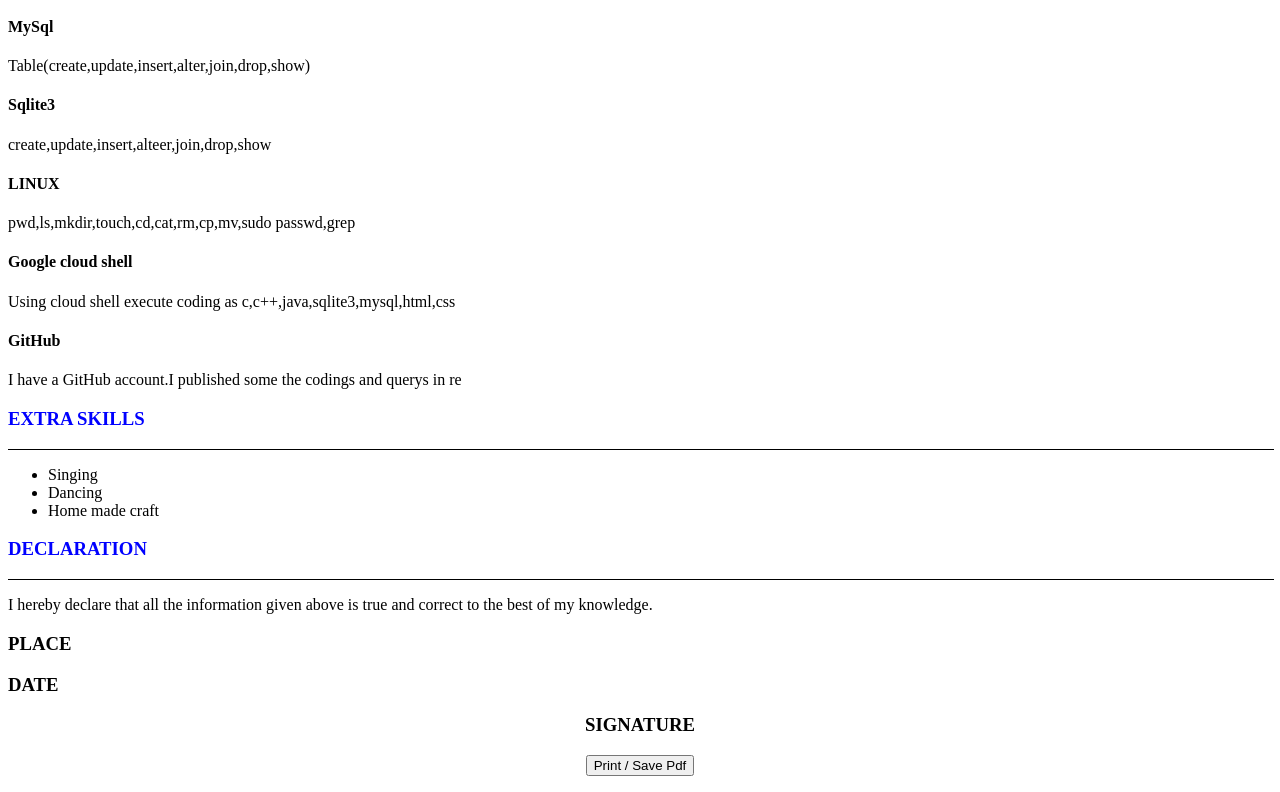
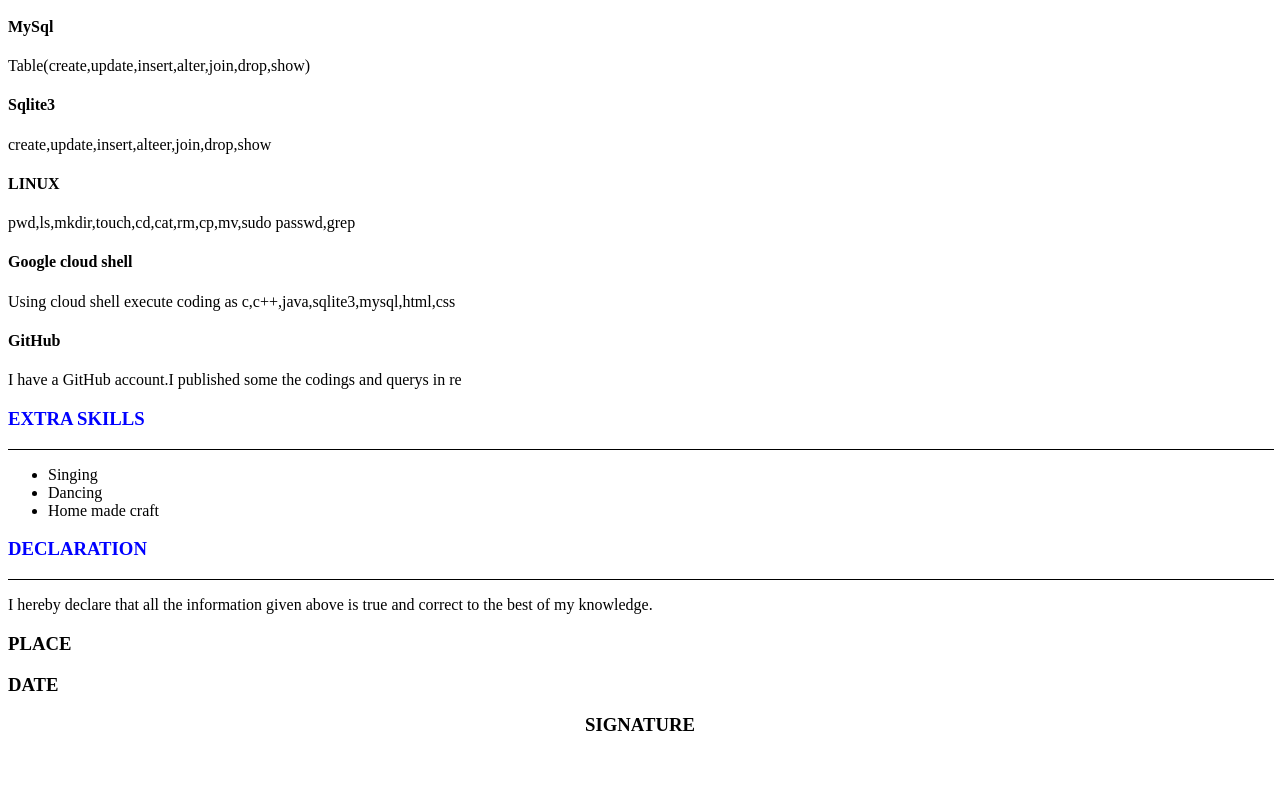
Before and after one commit to Priyadharshinim-cs-21/myresume, a plain HTML site: page index.html in a window 1280 px wide. Shown: the part 1025-1817 px from the top of the page. After the commit the page ends 1780 px from the top, so only its background shows below. Drawn offline with Linux system fonts and the light colour scheme.

Commit message:
first commit

```diff
--- a/index.html
+++ b/index.html
@@ -144,10 +144,4 @@
      <h3 style="text-align:center">SIGNATURE</h3>
   </body>
 
-   <div id="editor"></div>
-<center>
-<p>
-   <button onclick="printDiv('htmlContent')">Print / Save Pdf</button>
-</p>
-</center>
  </html>
```
